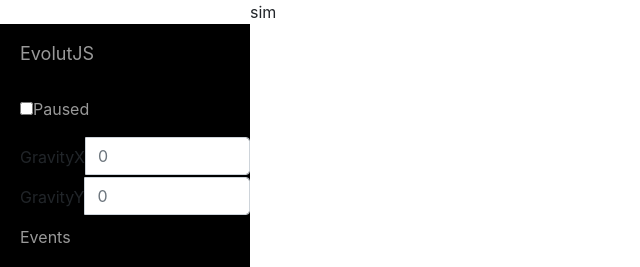
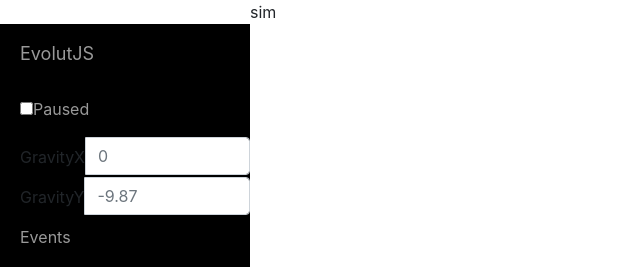
Before and after one commit to hedigerf/evolut, an Electron app: page evolutjs/index.html in a window 1280 px wide. Shown: the top 267 px of the page, 0-640 px from the left. Drawn offline with nearby package versions, Linux system fonts and the light colour scheme.

Commit message:
default value -9.87 for gravity y

```diff
--- a/evolutjs/index.html
+++ b/evolutjs/index.html
@@ -31,7 +31,7 @@
              <li>
                <div class="input-group">
                  <span class="input-group-addon" id="basic-addon1">GravityY</span>
-                 <input id="gravityY" type="number" class="form-control" placeholder="0" aria-describedby="basic-addon1">
+                 <input id="gravityY" type="number" class="form-control" placeholder="-9.87" aria-describedby="basic-addon1">
                 </div>
              </li>
              <li>
```
